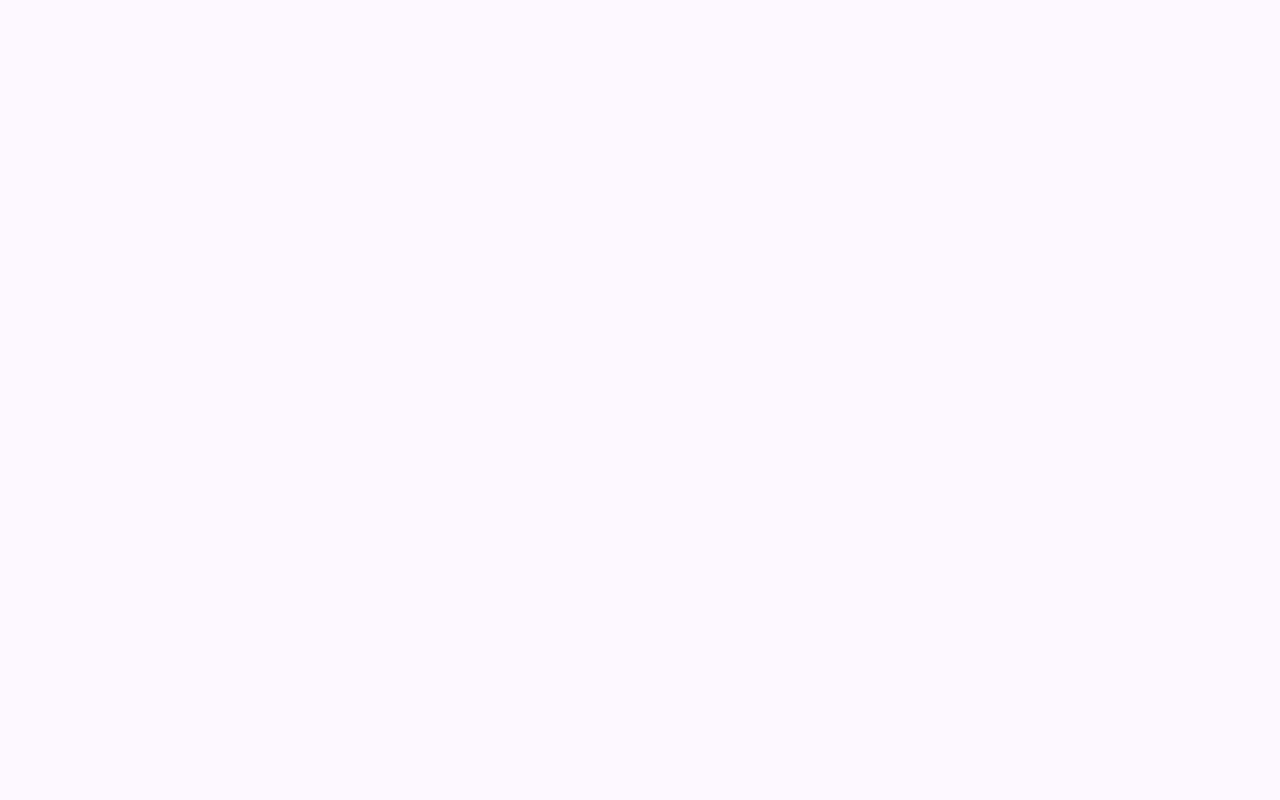
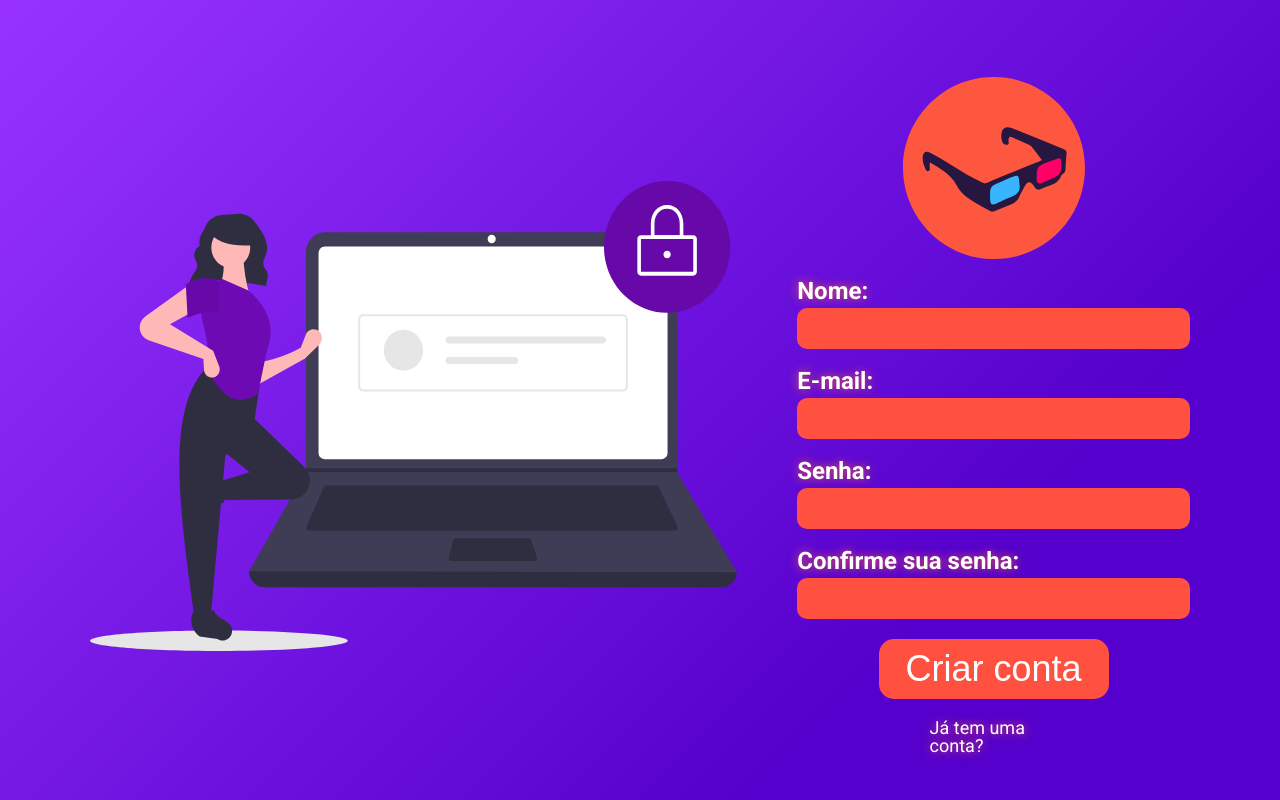
Before and after one commit to irwinarruda/g1-ps-elo-react-app, a React (Create React App) app: page /cadastro in a window 1280 px wide. Built offline with nearby package versions, Linux system fonts and the light colour scheme.

Commit message:
Criação da página Cadastro

```diff
--- /dev/null
+++ b/src/pages/Cadastro/index.js
@@ -0,0 +1,35 @@
+import React from 'react';
+import Input from '../../components/Input';
+import './styles.css';
+import LogoImg from '../../assets/logo.svg'
+import CadastroImg from '../../assets/cadastro.svg'
+import {Link} from 'react-router-dom';
+
+function Cadastro() {
+    const [nome, setNome] = React.useState ("");
+    const [email, setEmail] = React.useState ("");
+    const [password, setPassword] = React.useState ("");
+    const [confPassword, setConfPassword] = React.useState()
+    return (
+        <div className="cordefundo">
+            <div className="login-container">
+                <div className="logo-ilustracao">
+                    <img src={CadastroImg} />
+                </div>
+                <div className="login-cadastro">
+                    <img src={LogoImg}/>
+                    <form>
+                        <Input type="text" name="nome" label="Nome:" value={nome} setValue={setNome}/>
+                        <Input type="text" name="email" label="E-mail:" value={email} setValue={setEmail}/>
+                        <Input type="password" name="password" label="Senha:" value={password} setValue={setPassword}/>
+                        <Input type="password" name="confPassword" label="Confirme sua senha:" value={confPassword} setValue={setConfPassword}/>
+                        <button className="btn">Criar conta</button>
+                    </form>
+                    <Link to="/login">Já tem uma conta?</Link>
+                </div>
+            </div>
+        </div>
+    );
+}
+
+export default Cadastro;
--- /dev/null
+++ b/src/pages/Cadastro/styles.css
@@ -0,0 +1,56 @@
+.login-container {
+    display: flex;
+    justify-content: center;
+    align-items: center;
+    margin: 0px auto 0px auto;
+    width: 1100px;
+    padding-top: 6%;
+}
+
+.login-cadastro {
+    width: 25rem;
+    margin: 0px 0px 0px 60px;
+}
+
+.login-cadastro img {
+    display: block;
+    margin: 0 auto;
+}
+
+.login-cadastro button {
+    margin: 20px auto 0px auto;
+}
+
+.login-cadastro a {
+    display: block;
+    width: 128px;
+    font-size: 18px;
+    text-decoration: none;
+    color: white;
+    text-shadow: 0px 0px 10px #E55A45;
+    margin: 20px auto 0px auto;
+}
+
+.logo-ilustracao {
+    padding: 0px;
+    max-width: 700px;
+}
+
+.logo-ilustracao img {
+    display: block;
+    width: 100%;
+}
+
+@media(max-width: 1100px) {
+    .login-container {
+        width: 350px;
+        flex-direction: column;
+    }
+    .logo-ilustracao img {
+        display: none;
+    }
+    .login-cadastro {
+        width: 100%;
+        margin: 0px;
+    }
+}
--- a/src/routes.js
+++ b/src/routes.js
@@ -2,6 +2,7 @@ import React from 'react';
 import {Route, BrowserRouter, Switch} from 'react-router-dom';
 import Login from './pages/Login';
 import MinhaConta from './pages/MinhaConta'
+import Cadastro from './pages/Cadastro'
 
 function routes() {
     return (
@@ -9,7 +10,7 @@ function routes() {
         <Switch>
             <Route exact path="/"/>
             <Route path="/login" component={Login}/>
-            <Route path="/criar"/>
+            <Route path="/cadastro" component={Cadastro}/>
             <Route path="/minha-conta" component={MinhaConta}/>
         </Switch>
         </BrowserRouter>
```
